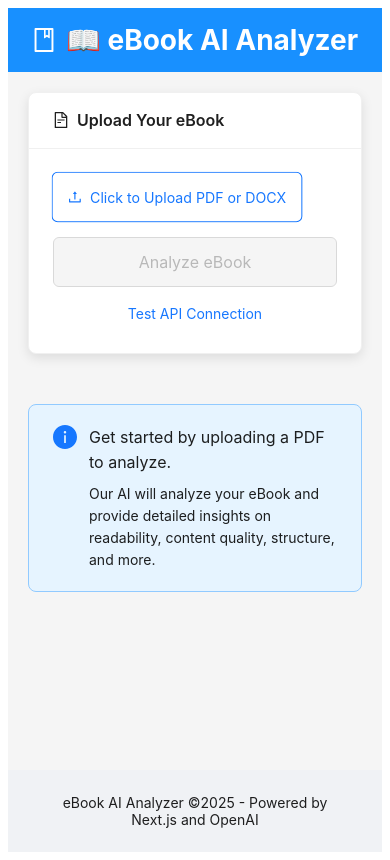
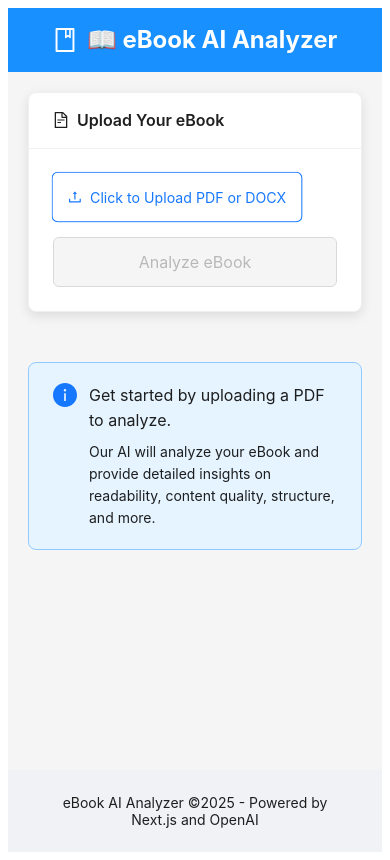
Before and after one commit to pratikk94/book_review, a Next.js app: page / in a window 390 px wide. Built offline with nearby package versions, Linux system fonts and the light colour scheme; what @react-pdf/renderer would draw is missing.

Commit message:
Mobile responsie

```diff
--- a/app/page.tsx
+++ b/app/page.tsx
@@ -709,11 +709,11 @@ export default function Home() {
                 padding: '0 20px'
             }}>
                 <BookOutlined style={{ fontSize: 24, marginRight: 10 }} />
-                <h1 style={{ margin: 0 }}>📖 eBook AI Analyzer</h1>
+                <h1 style={{ margin: 0, fontSize: '1.5rem' }}>📖 eBook AI Analyzer</h1>
             </Header>
 
             <Content style={{ padding: '20px' }}>
-                <Row justify="center" gutter={[0, 24]}>
+                <Row justify="center" gutter={[16, 24]}>
                     <Col xs={24} sm={20} md={16} lg={12} xl={10}>
                         <Card
                             title={
@@ -722,7 +722,6 @@ export default function Home() {
                                     <span>Upload Your eBook</span>
                                 </div>
                             }
-                            variant="outlined"
                             hoverable
                             className="custom-card"
                             style={{
@@ -776,45 +775,7 @@ export default function Home() {
                                 <div style={{ marginTop: '20px', textAlign: 'center' }}>
                                     <Progress percent={progress} status="active" />
                                     <p style={{ marginTop: '10px', color: '#1890ff' }}>{analysisStage}</p>
-
-                                    {/* Processing Logs Section */}
-                                    <div style={{
-                                        marginTop: '15px',
-                                        padding: '10px',
-                                        backgroundColor: '#f5f5f5',
-                                        borderRadius: '4px',
-                                        maxHeight: '200px',
-                                        overflowY: 'auto',
-                                        textAlign: 'left'
-                                    }}>
-                                        <h4 style={{ marginBottom: '8px', color: '#1890ff' }}>Processing Logs:</h4>
-                                        {processingLogs.map((log, index) => (
-                                            <div
-                                                key={index}
-                                                style={{
-                                                    padding: '4px 0',
-                                                    fontSize: '14px',
-                                                    color: '#666',
-                                                    borderBottom: index < processingLogs.length - 1 ? '1px solid #eee' : 'none'
-                                                }}
-                                            >
-                                                {log}
-                                            </div>
-                                        ))}
-                                    </div>
                                 </div>
-                            )}
-
-                            <Button
-                                onClick={testApi}
-                                type="link"
-                                style={{ width: '100%', marginTop: '10px' }}
-                            >
-                                Test API Connection
-                            </Button>
-
-                            {apiTest && (
-                                <Alert message={apiTest} type="info" showIcon style={{ marginTop: '10px' }} />
                             )}
                         </Card>
                     </Col>
```
